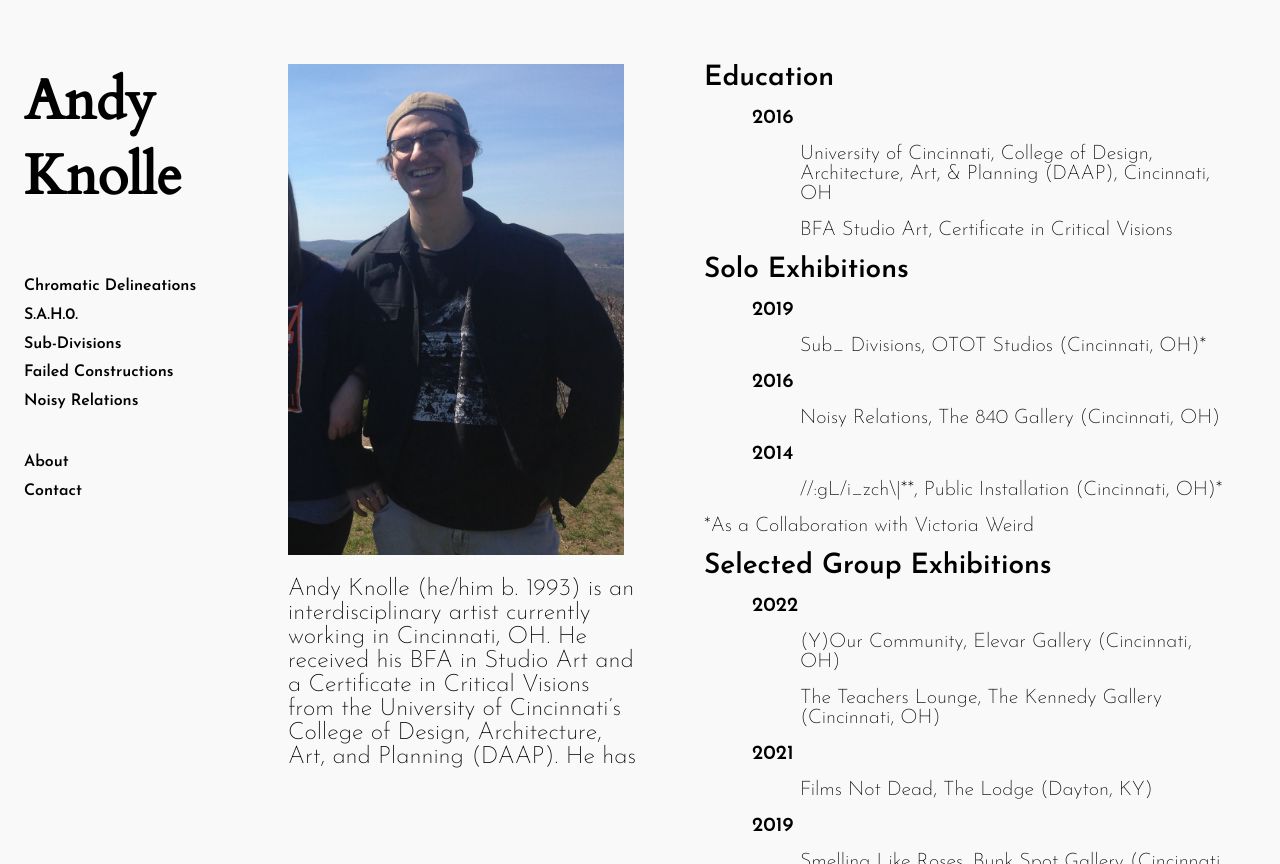
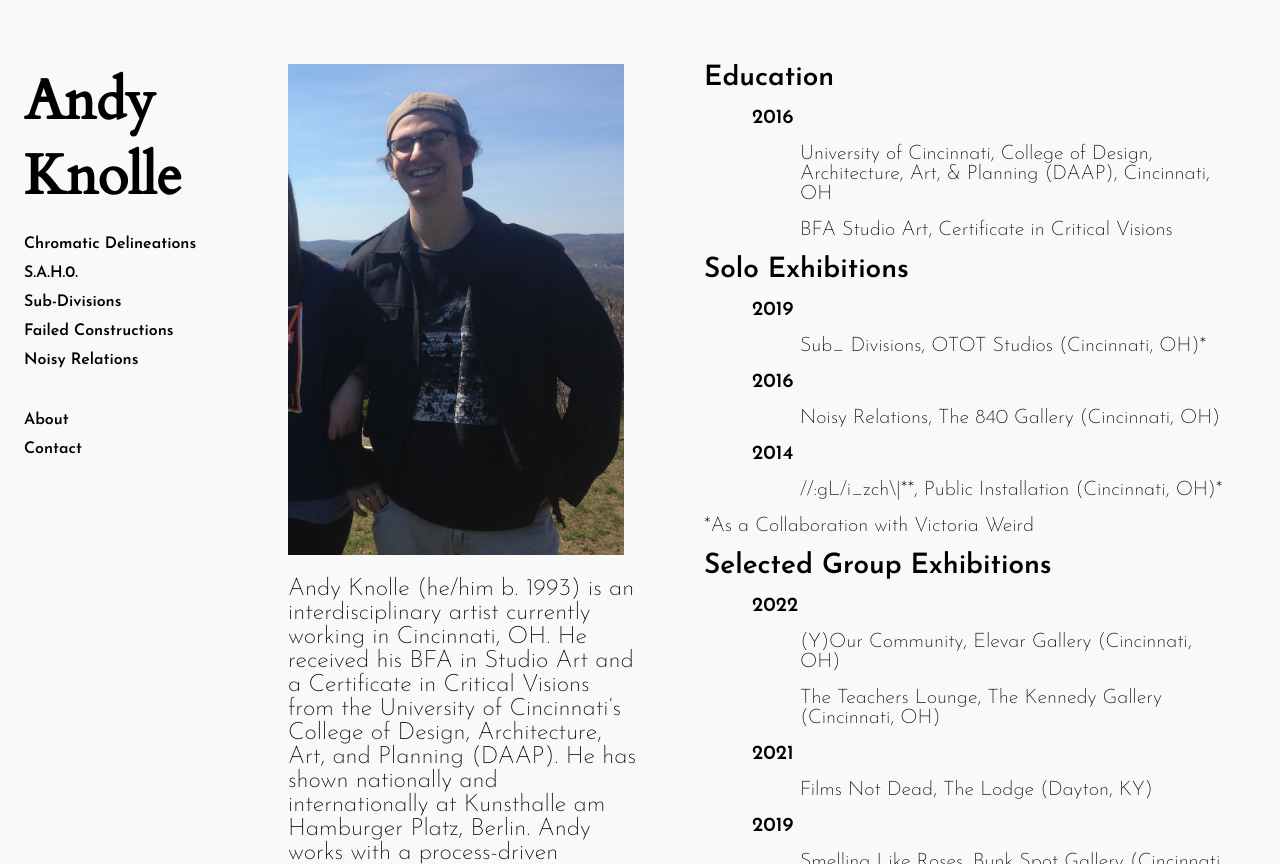
Before and after one commit to louieknolle/Andy_Art_React, a React (Create React App) app: page /about in a window 1280 px wide. Built offline with nearby package versions, Linux system fonts and the light colour scheme.

Commit message:
fix independent col scrolling on about

```diff
--- a/src/fullWidth.css
+++ b/src/fullWidth.css
@@ -8,6 +8,7 @@
     display: flex;
     height: 100%;
     align-items: flex-start;
+    padding-top: 5%;
   }
 
   .link {
@@ -25,6 +26,8 @@
     width: fit-content;
     background-color: #f9f9f9;
     color: black;
+    padding-top: 0;
+    margin-top: 0;
   }
 
   header#sideNav.header {
@@ -52,7 +55,7 @@
     width: 20%;
     display: flex;
     justify-content: flex-start;
-    margin-top: 5%;
+
     padding-top: 0;
   }
 
@@ -87,6 +90,7 @@
     margin-left: 0;
     margin-bottom: 1rem;
     font-size: 3.5rem;
+    padding-top: 0;
   }
 
   .container {
@@ -94,10 +98,10 @@
     flex-direction: column;
     justify-content: center;
     width: 80%;
-    /* height: 100vh; */
+
     padding: 0;
     margin: auto;
-    margin-top: 5%;
+
     margin-right: 5rem;
   }
 
@@ -108,10 +112,8 @@
     width: 100%;
     overflow-x: auto;
     align-items: flex-start;
-    /* justify-content: flex-start; */
     padding-top: 0;
     margin-top: 0;
-    /* margin-left: 20%; */
   }
 
   .innerImages {
@@ -134,13 +136,15 @@
     flex-direction: row;
     width: 100%;
     height: 100vh;
-    /* align-items: center; */
+
     justify-content: center;
     font-size: 1.5rem;
     padding-top: 0;
     margin-left: 2rem;
     margin-right: 2rem;
+
     overflow-y: scroll;
+    overscroll-behavior: none;
   }
 
   .aboutPhoto {
@@ -163,9 +167,8 @@
     align-items: flex-start;
     width: 40%;
     margin-right: 1rem;
-    /* margin-top: 10%; */
-    /* overflow-y: scroll; */
     padding-top: 0;
+    overflow-y: visible;
   }
 
   .aboutRightCol {
@@ -174,10 +177,9 @@
     justify-content: flex-start;
     align-items: flex-start;
     width: 60%;
-    /* margin-top: 10%; */
-    /* overflow-y: scroll; */
     padding-top: 0;
     margin-left: 3rem;
+    overflow-y: visible;
   }
 
   .aboutHeader {
```
